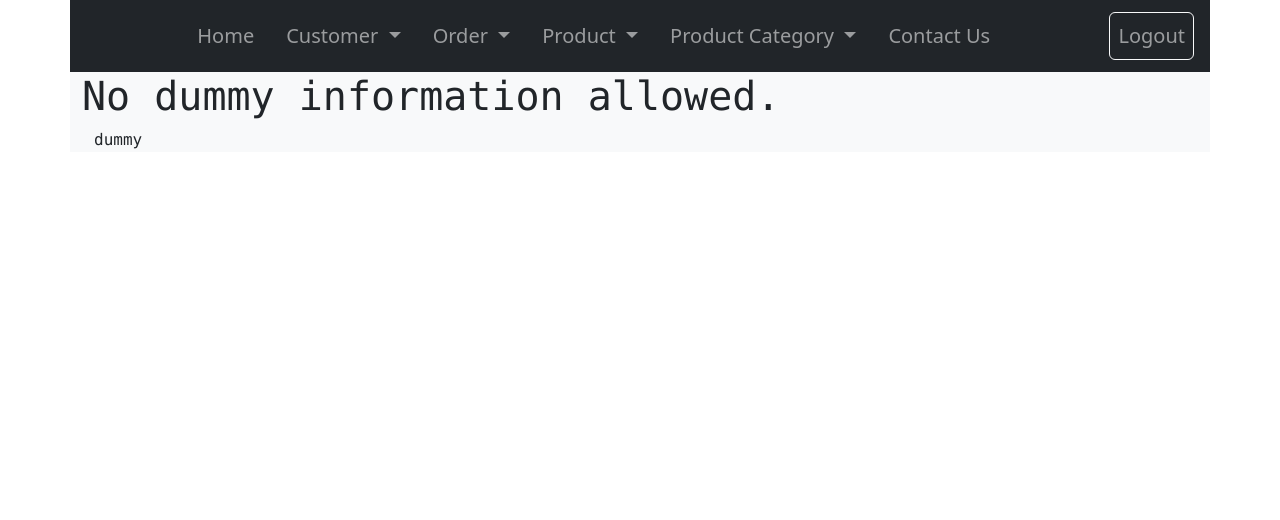
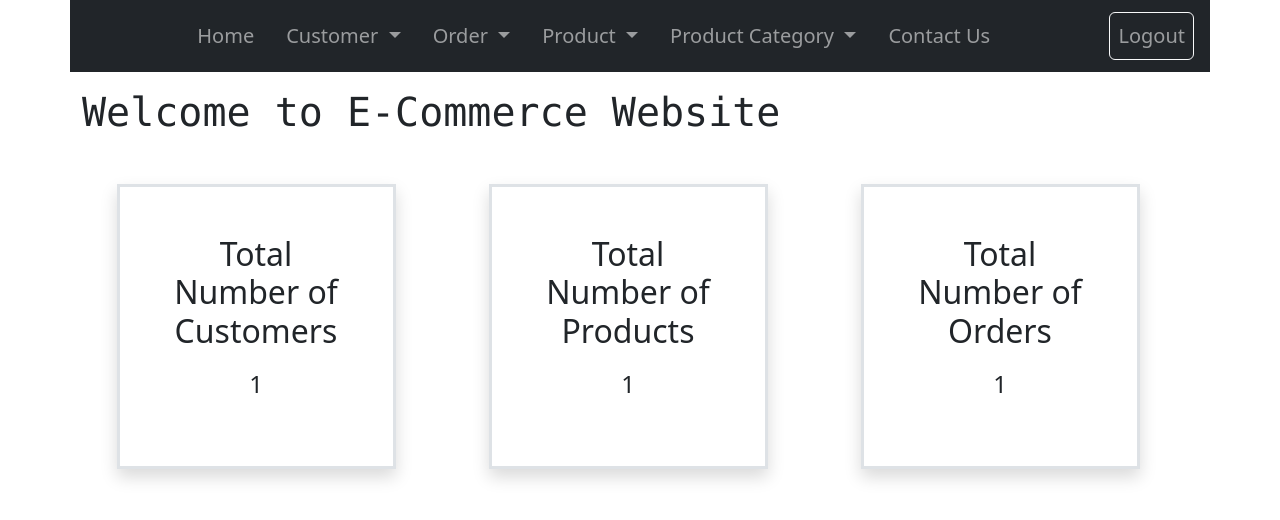
Before and after one commit to sinkuan123/Web-Application-Development, a PHP site: page / in a window 1280 px wide. Shown: the top 520 px of the page. Run offline with PHP 8.4, Linux system fonts and the light colour scheme; the visitor is signed in with stand-in values (Sample User, id 1); tables that the repository leaves empty or names only in its code hold one stand-in row (values such as "Sample post").

```diff
--- a/project/index.php
+++ b/project/index.php
@@ -10,14 +10,52 @@
 
 <body>
     <!-- container -->
-    <div class="container p-0 bg-light">
+    <div class="container p-0">
         <?php
         include 'menu.php';
         ?>
-        <div class="font-monospace container col">
-            <h1>No dummy information allowed.</h1>
-            <div class=" container col"> dummy </div>
+        <div class="font-monospace container col mt-3">
+            <h1>Welcome to E-Commerce Website</h1>
+        </div>
+        <?php
+        include "config/database.php";
 
+        $customer_query = "SELECT * FROM customers ORDER BY customer_id ASC";
+        $customer_stmt = $con->prepare($customer_query);
+        $customer_stmt->execute();
+        $customers = $customer_stmt->fetchAll(PDO::FETCH_ASSOC);
+
+        $product_query = "SELECT * FROM products ORDER BY id ASC";
+        $product_stmt = $con->prepare($product_query);
+        $product_stmt->execute();
+        $products = $product_stmt->fetchAll(PDO::FETCH_ASSOC);
+
+        $order_summary_query = "SELECT * FROM order_summary ORDER BY order_id ASC";
+        $order_summary_stmt = $con->prepare($order_summary_query);
+        $order_summary_stmt->execute();
+        $order_summaries = $order_summary_stmt->fetchAll(PDO::FETCH_ASSOC);
+
+        $order_detail_query = "SELECT * FROM order_detail ORDER BY order_id ASC";
+        $order_detail_stmt = $con->prepare($order_detail_query);
+        $order_detail_stmt->execute();
+        $order_details = $order_detail_stmt->fetchAll(PDO::FETCH_ASSOC);
+        ?>
+        <div>
+
+            <div class="container row my-5 justify-content-around">
+                <div class="col-3 border border-3 shadow p-5 text-center">
+                    <h2>Total Number of Customers</h2>
+                    <p class="mt-3 fs-4"><?php echo count($customers); ?></p>
+                </div>
+                <div class="col-3 border border-3 shadow p-5 text-center">
+                    <h2>Total Number of Products</h2>
+                    <p class="mt-3 fs-4"><?php echo count($products); ?></p>
+                </div>
+                <div class="col-3 border border-3 shadow p-5 text-center">
+                    <h2>Total Number of Orders</h2>
+                    <p class="mt-3 fs-4"><?php echo count($order_summaries); ?></p>
+                </div>
+            </div>
         </div>
     </div>
     <!-- end container -->
```
Also changed, not shown: project/order_detail_read.php (+23 -20 lines).
